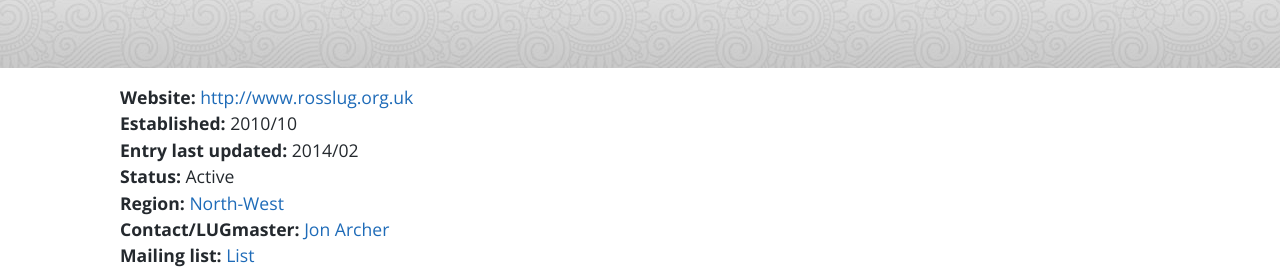
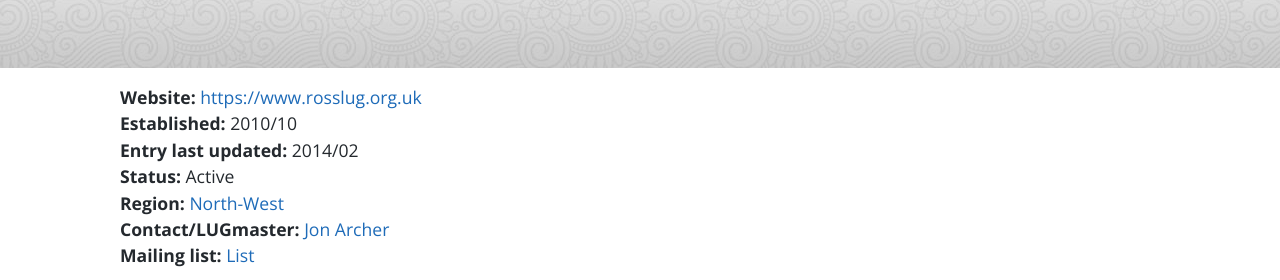
Before and after one commit to lugorguk/lug.org.uk-website, a Jekyll site: the page built from _posts/0000-01-01-Rossendale LUG.md, in a window 1280 px wide. Shown: the part 181-461 px from the top of the page. Built offline with Jekyll 4.4.1, drawn with Linux system fonts in a browser that asks for light colours; some of the changed lines change nothing that is shown; grey boxes are pictures that could not be loaded.

Commit message:
updated to https links

```diff
--- a/_posts/0000-01-01-Rossendale LUG.md
+++ b/_posts/0000-01-01-Rossendale LUG.md
@@ -1,15 +1,15 @@
 ---
 layout: lug
 title: Rossendale LUG
-website: http://www.rosslug.org.uk
+website: https://www.rosslug.org.uk
 established_date: 2010/10
 status: Active
 last_update: 02/2014
 categories: North-West
-url: http://lug.org.uk/node/174
+url: https://lug.org.uk/node/174
 contact_address: mailto:admin@rosslug.org.uk
 contact: Jon Archer
-mailing_list: http://www.rosslug.org.uk/mailman/listinfo/rosslug
+mailing_list: https://www.rosslug.org.uk/mailman/listinfo/rosslug
 permalink: lugs/North-West/Rossendale LUG/
 location:
   latitude: 53.69
```
